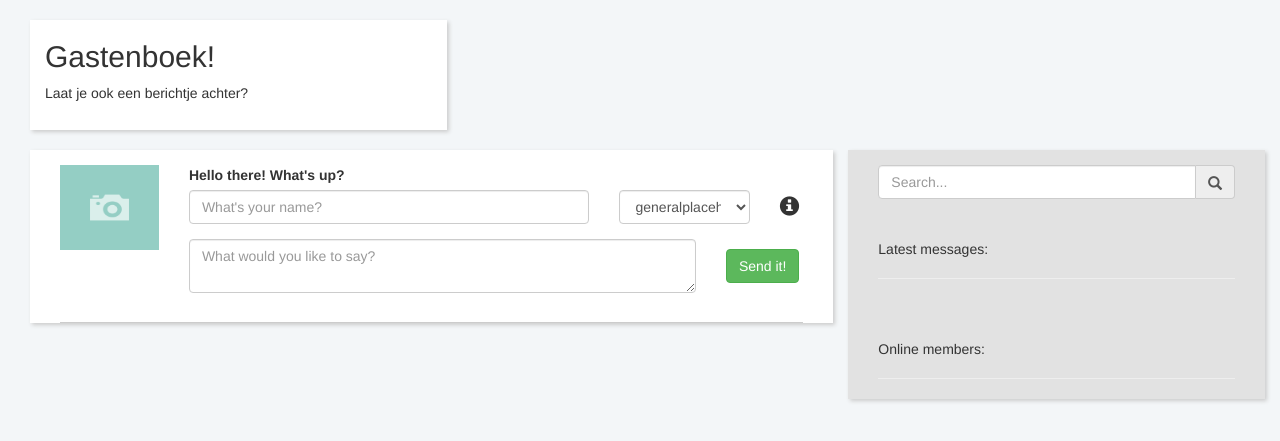
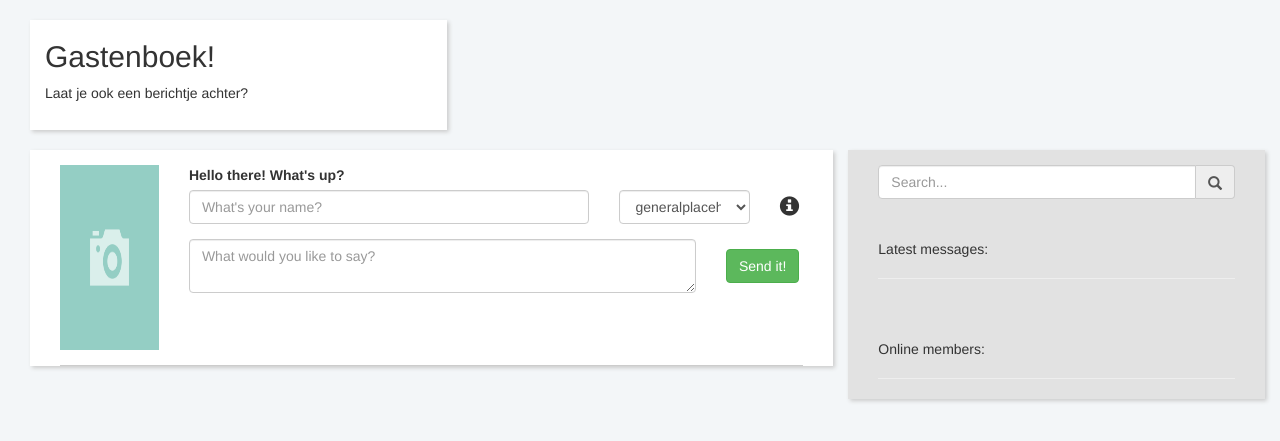
Before and after one commit to Marcovandelindt/Gastenboek, a PHP site: page / in a window 1280 px wide. Shown: the top 441 px of the page. Run offline with PHP 8.4, Linux system fonts and the light colour scheme; data that the repository does not hold is empty; some libraries are stand-ins or nearby versions.

Commit message:
Changed some default css styles

```diff
--- a/assets/css/style.css
+++ b/assets/css/style.css
@@ -52,12 +52,12 @@ body {
 }
 
 .image {
-	height: 100px;
+	height: 200px;
 	width: 100%;
 }
 
 .image img {
-	height: 100px !important;
+	height: 200px !important;
 	width: 100% !important;
 	padding-bottom: 15px;
 }
@@ -85,6 +85,10 @@ body {
 	font-style: italic;
 }
 
+.remover:hover {
+	cursor: pointer;
+}
+
 /* | Right Side | */
 .right-side {
 	height: auto;
```
